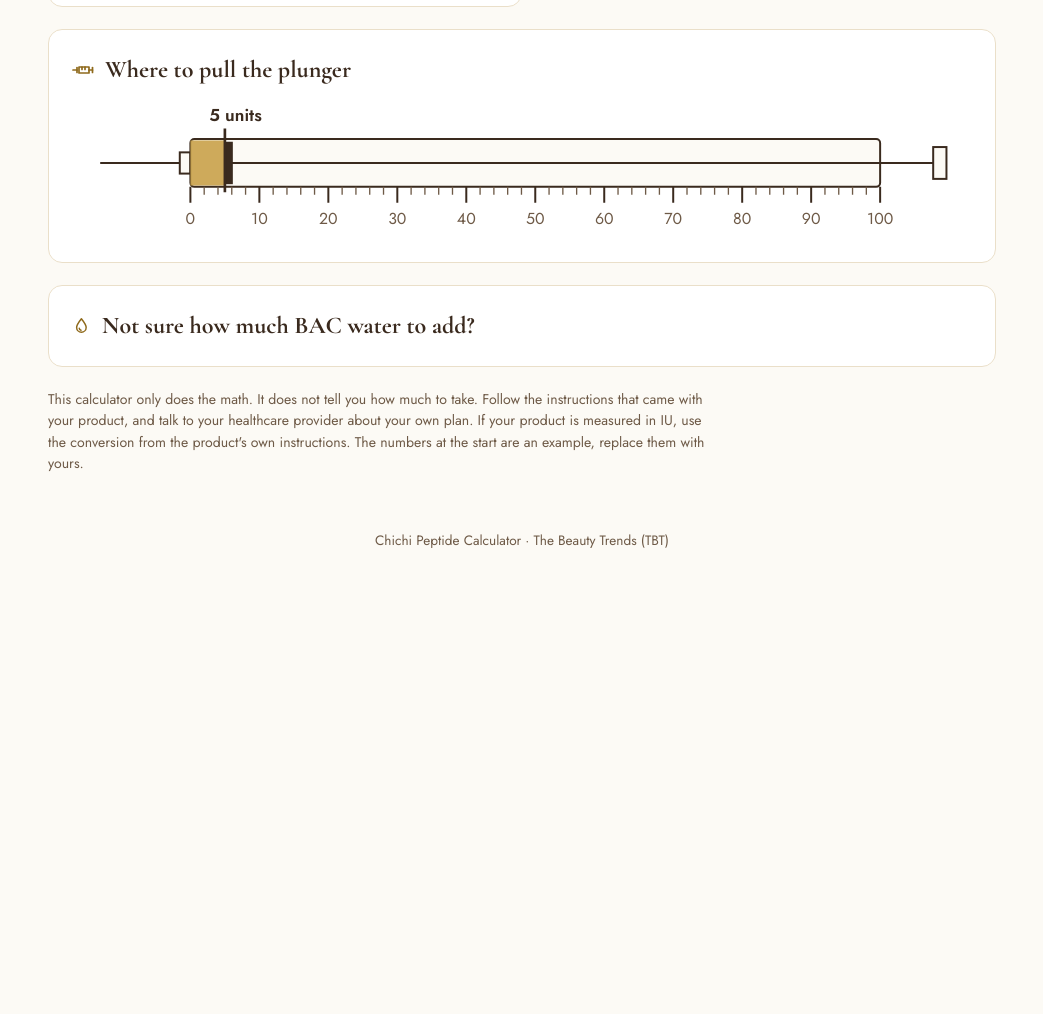
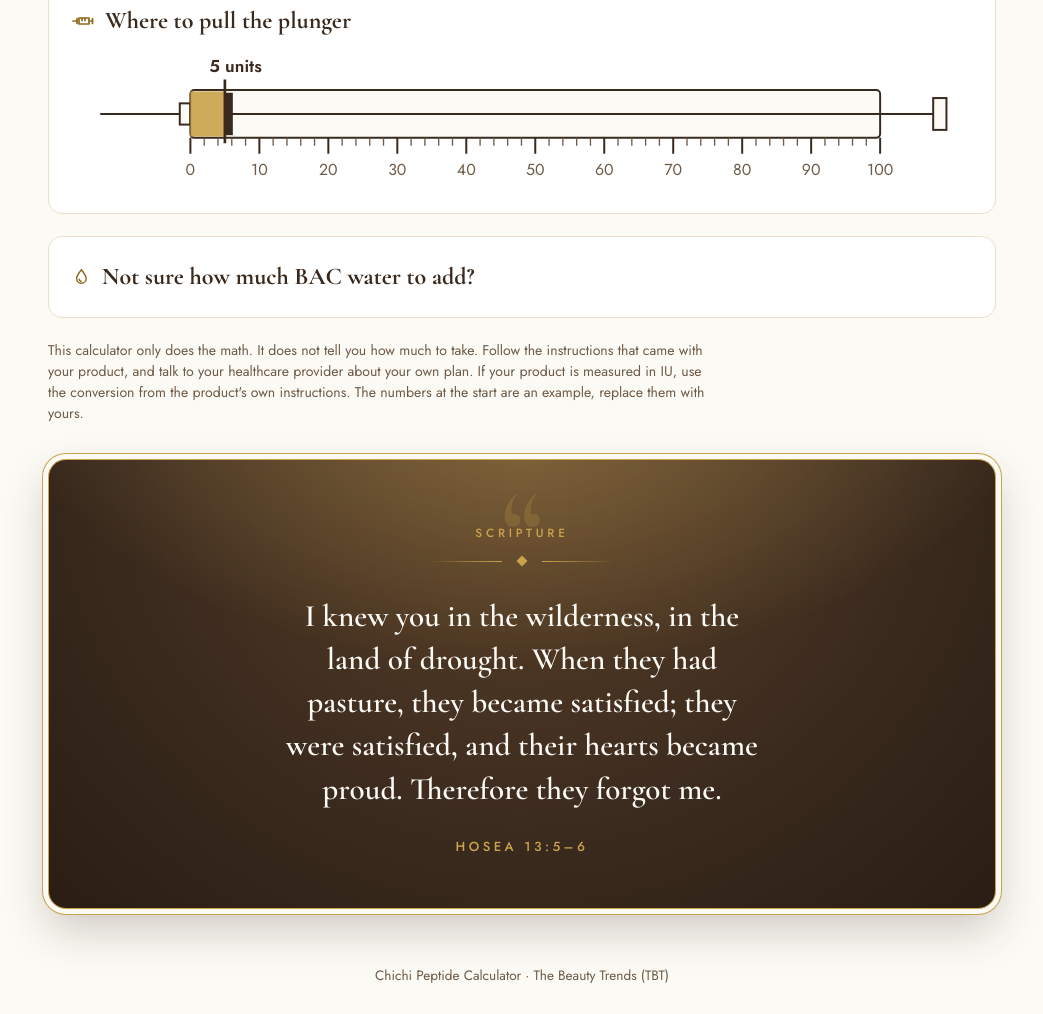
Before and after one commit to dcmarketing-bit/chichipepcalculator, a plain HTML site: page index.html in a window 1280 px wide. Shown: the part 1202-2216 px from the top of the page, without its empty margins (118-1161 px from the left). Before the commit the page ends 1780 px from the top, so only its background shows below. Drawn offline with nearby package versions, Linux system fonts and the light colour scheme.

Commit message:
Update index.html

```diff
--- a/index.html
+++ b/index.html
@@ -9,7 +9,7 @@
 <link rel="preconnect" href="https://fonts.gstatic.com" crossorigin>
 <link rel="stylesheet" href="https://fonts.googleapis.com/css2?family=Cormorant+Garamond:wght@600;700&family=Jost:wght@400;500;600&display=swap">
 <style>
-/* Layout: white and gold, brown text. A top menu with the two TBT links, then four simple steps on the left, the answer on the right. */
+
 :root {
   color-scheme: light;
   --cream: #fcfaf5;
@@ -40,7 +40,6 @@ body {
 }
 .gutter { padding-left: max(16px, env(safe-area-inset-left, 0px)); padding-right: max(16px, env(safe-area-inset-right, 0px)); }
 
-/* top menu */
 .top { background: var(--white); border-bottom: 2px solid var(--gold); }
 .top .in { max-width: 980px; margin: 0 auto; padding-block: 14px; display: flex; align-items: center; justify-content: space-between; gap: 12px 20px; flex-wrap: wrap; }
 .brand { font-family: var(--serif); font-weight: 700; font-size: 1.55rem; line-height: 1; color: var(--gold-deep); letter-spacing: 0.01em; text-decoration: none; }
@@ -130,7 +129,6 @@ table.wt { width: 100%; border-collapse: collapse; font-variant-numeric: tabular
 .foot { color: var(--brown-soft); font-size: 0.88rem; max-width: 80ch; margin: 0; }
 footer { text-align: center; color: var(--brown-soft); font-size: 0.85rem; padding-bottom: 28px; }
 
-/* icons */
 .i { width: 1.15em; height: 1.15em; fill: none; stroke: currentColor; stroke-width: 1.7; stroke-linecap: round; stroke-linejoin: round; flex: none; }
 .btn { display: inline-flex; align-items: center; justify-content: center; gap: 8px; }
 .tabs button { display: inline-flex; align-items: center; gap: 8px; }
@@ -149,7 +147,6 @@ footer { text-align: center; color: var(--brown-soft); font-size: 0.85rem; paddi
   .syr-opts label { padding: 10px 8px; gap: 6px; white-space: nowrap; }
 }
 
-/* light motion */
 @keyframes rise { from { opacity: 0; transform: translateY(8px); } to { opacity: 1; transform: none; } }
 @keyframes pop { from { opacity: 0.3; transform: translateY(6px); } to { opacity: 1; transform: none; } }
 @keyframes fadein { from { opacity: 0; } to { opacity: 1; } }
@@ -168,6 +165,31 @@ footer { text-align: center; color: var(--brown-soft); font-size: 0.85rem; paddi
 .chip:hover { border-color: var(--gold); background: var(--gold-soft); }
 input[type="number"]:focus, select:focus { box-shadow: 0 0 0 3px rgba(201, 162, 75, 0.25); }
 .s-liquid { transition: fill 0.3s ease; }
+.verse { position: relative; isolation: isolate; overflow: hidden; text-align: center; color: var(--cream); background: radial-gradient(ellipse at 50% 0%, #5c4229 0%, var(--brown) 60%, #2a1d13 100%); border: 1px solid var(--gold); border-radius: 18px; padding: 64px 28px 52px; margin-top: 12px; box-shadow: 0 0 0 5px var(--cream), 0 0 0 6px var(--gold), 0 20px 44px rgba(58, 42, 30, 0.24); }
+.verse::before { content: ""; position: absolute; inset: -30% -10% auto; height: 80%; z-index: -1; background: radial-gradient(ellipse at 50% 0%, rgba(232, 196, 108, 0.42), rgba(232, 196, 108, 0) 68%); animation: glow 7s ease-in-out infinite alternate; }
+.verse::after { content: ""; position: absolute; inset: 0; z-index: 1; pointer-events: none; background: linear-gradient(105deg, transparent 35%, rgba(255, 233, 170, 0.2) 50%, transparent 65%); transform: translateX(-120%); animation: sweep 2.2s 0.5s ease-out both; }
+.verse .mark { position: absolute; top: 14px; left: 50%; translate: -50% 0; font-family: var(--serif); font-weight: 700; font-size: 7rem; line-height: 1; color: var(--gold); opacity: 0.22; animation: markin 1.2s ease both; }
+.verse .vlabel { margin: 0 0 14px; font-size: 0.74rem; font-weight: 500; letter-spacing: 0.32em; text-transform: uppercase; color: var(--gold); animation: fadein 0.9s ease both; }
+.orn { display: flex; align-items: center; justify-content: center; gap: 14px; margin-bottom: 28px; color: var(--gold); }
+.orn span { width: 72px; height: 1px; background: linear-gradient(90deg, transparent, var(--gold)); transform-origin: right center; animation: draw 1s 0.2s ease-out both; }
+.orn span:last-child { background: linear-gradient(270deg, transparent, var(--gold)); transform-origin: left center; }
+.orn svg { width: 12px; height: 12px; fill: currentColor; animation: diamond 0.9s 0.1s cubic-bezier(0.3, 1.4, 0.5, 1) both; }
+.verse figure { margin: 0 auto; max-width: 34rem; }
+.verse blockquote { margin: 0; font-family: var(--serif); font-weight: 600; font-size: 1.95rem; line-height: 1.38; text-wrap: balance; }
+.verse .w { display: inline-block; animation: wordin 0.8s calc(0.9s + var(--i, 0) * 0.075s) ease both; }
+.verse .ref { margin-top: 26px; font-size: 0.82rem; font-weight: 500; letter-spacing: 0.26em; text-transform: uppercase; color: var(--gold); animation: fadein 1s calc(1.3s + var(--n, 30) * 0.075s) ease both; }
+.verse.armed:not(.in) :is(.mark, .vlabel, .orn span, .orn svg, .w, .ref), .verse.armed:not(.in)::after { animation-play-state: paused; }
+@media (max-width: 520px) {
+  .verse { padding: 56px 20px 44px; }
+  .verse blockquote { font-size: 1.55rem; }
+  .verse .mark { font-size: 5.5rem; }
+}
+@keyframes glow { from { opacity: 0.55; transform: scale(0.96); } to { opacity: 1; transform: scale(1.04); } }
+@keyframes sweep { to { transform: translateX(120%); } }
+@keyframes markin { from { opacity: 0; transform: translateY(14px) scale(0.85); } to { opacity: 0.22; transform: none; } }
+@keyframes draw { from { transform: scaleX(0); } to { transform: scaleX(1); } }
+@keyframes diamond { from { opacity: 0; transform: rotate(-90deg) scale(0); } to { opacity: 1; transform: none; } }
+@keyframes wordin { from { opacity: 0; transform: translateY(12px); color: #ecc96f; } to { opacity: 1; transform: none; color: var(--cream); } }
 @media (prefers-reduced-motion: reduce) {
   *, *::before, *::after { animation: none !important; transition: none !important; }
 }
@@ -200,8 +222,7 @@ input[type="number"]:focus, select:focus { box-shadow: 0 0 0 3px rgba(201, 162,
 <main class="gutter">
   <section class="hero">
     <h1>TBT Peptide Calculator</h1>
-    <p>Hosea 13:5-6 "I knew you in the wilderness, in the land of drought. When they had pasture, they became satisfied; they were satisfied, and their hearts became proud. Therefore they forgot me."</p>
-      <p></p>Tell us what is on your vial and how much water you mixed in. We show you exactly where to draw on your syringe.</p>
+    <p>Tell us what is on your vial and how much water you mixed in. We show you exactly where to draw on your syringe.</p>
   </section>
 
   <div class="tabs" role="tablist" aria-label="What do you want to do?">
@@ -287,12 +308,22 @@ input[type="number"]:focus, select:focus { box-shadow: 0 0 0 3px rgba(201, 162,
   </details>
 
   <p class="foot">This calculator only does the math. It does not tell you how much to take. Follow the instructions that came with your product, and talk to your healthcare provider about your own plan. If your product is measured in IU, use the conversion from the product's own instructions. The numbers at the start are an example, replace them with yours.</p>
+
+  <section class="verse" id="verse" aria-labelledby="verse-label">
+    <span class="mark" aria-hidden="true">&ldquo;</span>
+    <p class="vlabel" id="verse-label">Scripture</p>
+    <div class="orn" aria-hidden="true"><span></span><svg viewBox="0 0 12 12"><path d="M6 .5 11.5 6 6 11.5.5 6z"/></svg><span></span></div>
+    <figure>
+      <blockquote id="vtext">I knew you in the wilderness, in the land of drought. When they had pasture, they became satisfied; they were satisfied, and their hearts became proud. Therefore they forgot me.</blockquote>
+      <figcaption class="ref">Hosea 13:5&ndash;6</figcaption>
+    </figure>
+  </section>
 </main>
 
 <footer>Chichi Peptide Calculator &middot; The Beauty Trends (TBT)</footer>
 
 <script>
-/* CORE START */
+
 function round(n, d) { var m = Math.pow(10, d); return Math.round((n + Number.EPSILON) * m) / m; }
 function trim(n, d) { return String(round(n, d)); }
 function toMg(value, unit) { return unit === 'mcg' ? value / 1000 : value; }
@@ -331,14 +362,13 @@ function unitsToDose(vialMg, waterMl, units, syringeMl) {
     mcgPerUnit: (conc / 100) * 1000
   };
 }
-/* units for the same dose across different water amounts */
+
 function waterOptions(vialMg, doseMg, waters, syringeMl) {
   return waters.map(function (w) {
     var units = (doseMg * w / vialMg) * 100;
     return { water: w, units: units, tooBig: units > syringeMl * 100, hard: units < 5, whole: Math.abs(units - Math.round(units)) < 0.005 };
   });
 }
-/* CORE END */
 
 (function () {
   var $ = function (id) { return document.getElementById(id); };
@@ -368,7 +398,7 @@ function waterOptions(vialMg, doseMg, waters, syringeMl) {
   function save() {
     try {
       localStorage.setItem(STORE, JSON.stringify({ vial: els.vial.value, water: els.water.value, dose: els.dose.value, units: els.units.value, doseUnit: els.doseUnit.value, syr: syringe() }));
-    } catch (e) { /* storage not available */ }
+    } catch (e) {}
   }
 
   function buildChips() {
@@ -433,7 +463,6 @@ function waterOptions(vialMg, doseMg, waters, syringeMl) {
     $('s-lab').setAttribute('x', Math.min(Math.max(tipX, SX0 + 34), SX1 - 34));
   }
 
-  /* the plunger slides to the new draw line */
   function drawSyringe(units, capacity) {
     var want = isFinite(units) && units > 0;
     var target = Math.max(0, Math.min(want ? units : 0, capacity));
@@ -460,7 +489,6 @@ function waterOptions(vialMg, doseMg, waters, syringeMl) {
     syr.raf = requestAnimationFrame(step);
   }
 
-  /* big number: short fade and rise when it changes */
   var lastBig = '';
   function showBig(html) {
     var el = $('mainV');
@@ -597,6 +625,30 @@ function waterOptions(vialMg, doseMg, waters, syringeMl) {
   load();
   render();
 })();
+(function () {
+  var box = document.getElementById('verse');
+  var q = document.getElementById('vtext');
+  if (!box || !q) return;
+  var words = q.textContent.trim().split(/\s+/);
+  q.textContent = '';
+  words.forEach(function (w, i) {
+    var span = document.createElement('span');
+    span.className = 'w';
+    span.style.setProperty('--i', i);
+    span.textContent = w;
+    q.appendChild(span);
+    if (i < words.length - 1) q.appendChild(document.createTextNode(' '));
+  });
+  box.style.setProperty('--n', words.length);
+  if (!('IntersectionObserver' in window)) return;
+  box.classList.add('armed');
+  var io = new IntersectionObserver(function (entries) {
+    entries.forEach(function (e) {
+      if (e.isIntersecting) { box.classList.add('in'); io.disconnect(); }
+    });
+  }, { threshold: 0.25 });
+  io.observe(box);
+})();
 </script>
 </body>
 </html>
```
